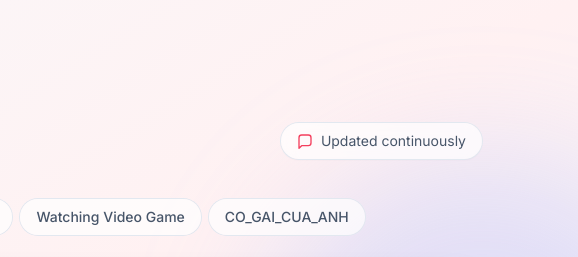
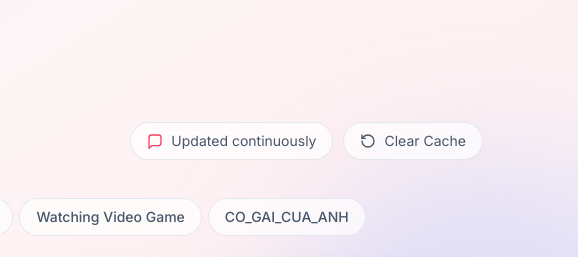
Before and after one commit to lamminhthien/youtube-playlist-customize, a website with bundled scripts: page index.html in a window 1280 px wide. Shown: the top 257 px of the page, 702-1280 px from the left. Built offline with nearby package versions, Linux system fonts and the light colour scheme; no server answers.

Commit message:
add clear cache

```diff
--- a/index.html
+++ b/index.html
@@ -136,6 +136,7 @@
             </div>
           </div>
 
+          <div class="flex items-center gap-3">
             <div
               class="hidden sm:flex items-center gap-2 rounded-full bg-white/70 backdrop-blur px-4 py-2 text-sm text-slate-600 ring-1 ring-slate-200 shadow-sm"
             >
@@ -153,8 +154,54 @@
               </svg>
               Updated continuously
             </div>
+
+            <button
+              id="clear-cache-btn"
+              title="Clear cached files and reload"
+              onclick="(async () => {
+                const btn = document.getElementById('clear-cache-btn');
+                btn.disabled = true;
+                btn.setAttribute('aria-busy', 'true');
+                const icon = btn.querySelector('.btn-icon');
+                icon.classList.add('animate-spin');
+                try {
+                  if ('serviceWorker' in navigator) {
+                    const regs = await navigator.serviceWorker.getRegistrations();
+                    await Promise.all(regs.map(r => r.unregister()));
+                  }
+                  if ('caches' in window) {
+                    const keys = await caches.keys();
+                    await Promise.all(keys.map(k => caches.delete(k)));
+                  }
+                  window.location.reload(true);
+                } catch (e) {
+                  console.error('Cache clear failed:', e);
+                  btn.disabled = false;
+                  btn.removeAttribute('aria-busy');
+                  icon.classList.remove('animate-spin');
+                }
+              })()"
+              class="flex items-center gap-2 rounded-full bg-white/70 backdrop-blur px-4 py-2 text-sm text-slate-600 ring-1 ring-slate-200 shadow-sm transition hover:bg-rose-50 hover:text-rose-600 hover:ring-rose-200 hover:shadow-md active:scale-95 disabled:opacity-50 disabled:cursor-not-allowed cursor-pointer"
+            >
+              <svg
+                class="btn-icon h-4 w-4"
+                viewBox="0 0 24 24"
+                fill="none"
+                stroke="currentColor"
+                stroke-width="2"
+                stroke-linecap="round"
+                stroke-linejoin="round"
+                aria-hidden="true"
+              >
+                <path d="M3 12a9 9 0 1 0 9-9 9.75 9.75 0 0 0-6.74 2.74L3 8" />
+                <path d="M3 3v5h5" />
+              </svg>
+              Clear Cache
+            </button>
+          </div>
         </div>
       </header>
+
 
       <!-- Playlists Container -->
       <main
--- a/package.json
+++ b/package.json
@@ -6,7 +6,10 @@
   "private": true,
   "scripts": {
     "test": "node --test tests/*.test.js",
+    "bump-cache": "node scripts/bump-cache-version.mjs",
+    "predeploy": "node scripts/bump-cache-version.mjs",
     "deploy": "wrangler deploy",
+    "deploy:vercel": "node scripts/bump-cache-version.mjs && vercel --prod",
     "preview": "wrangler dev"
   },
   "devDependencies": {
--- a/sw.js
+++ b/sw.js
@@ -1,4 +1,4 @@
-const CACHE_NAME = "playlist-hub-v1";
+const CACHE_NAME = "playlist-hub-v202608150610";
 const PRECACHE_URLS = [
   "./",
   "./index.html",
```
Also changed, not shown: scripts/bump-cache-version.mjs (added, +34 -0 lines), vercel.json (added). Lines whose indentation alone changed are shown as unchanged.
